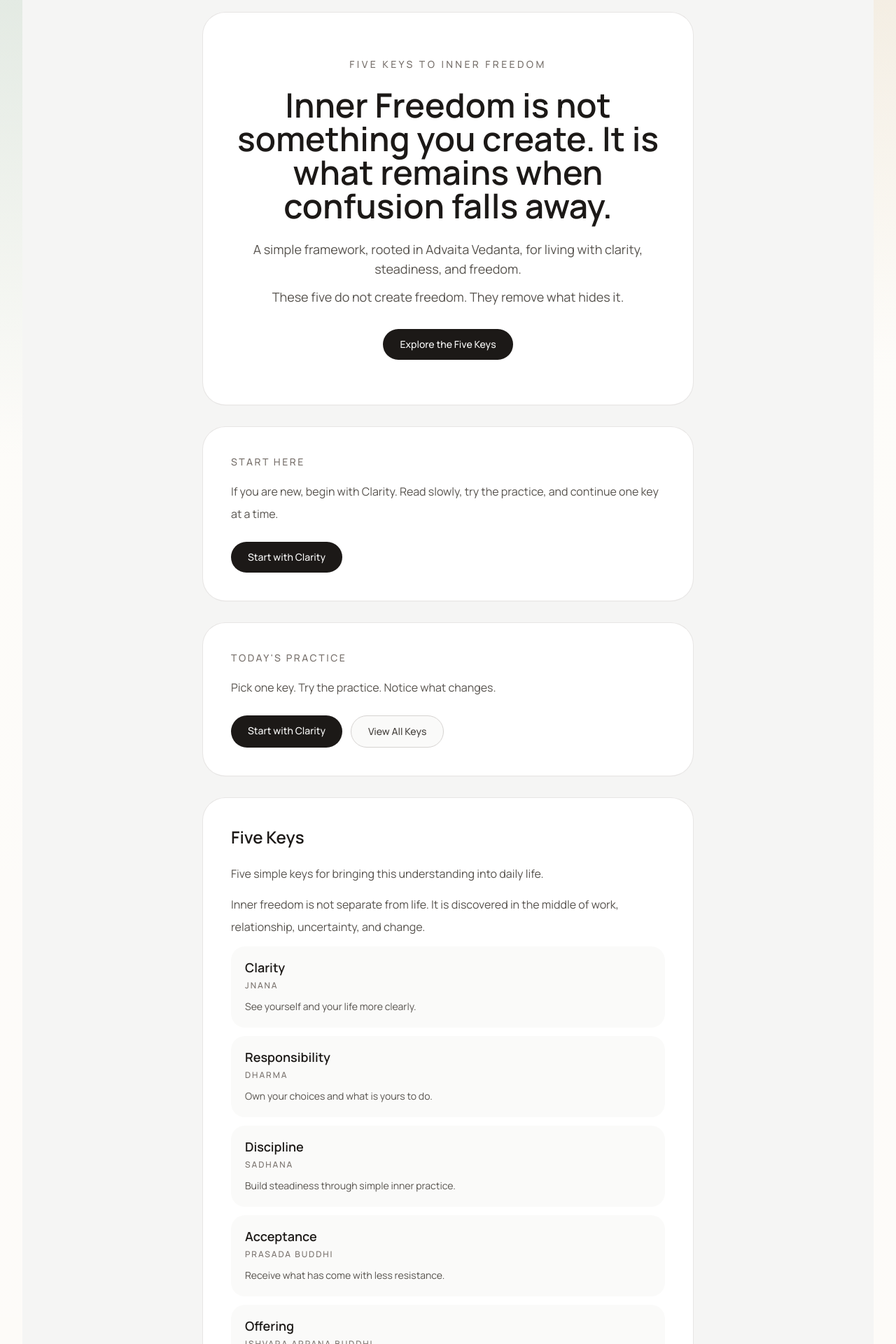
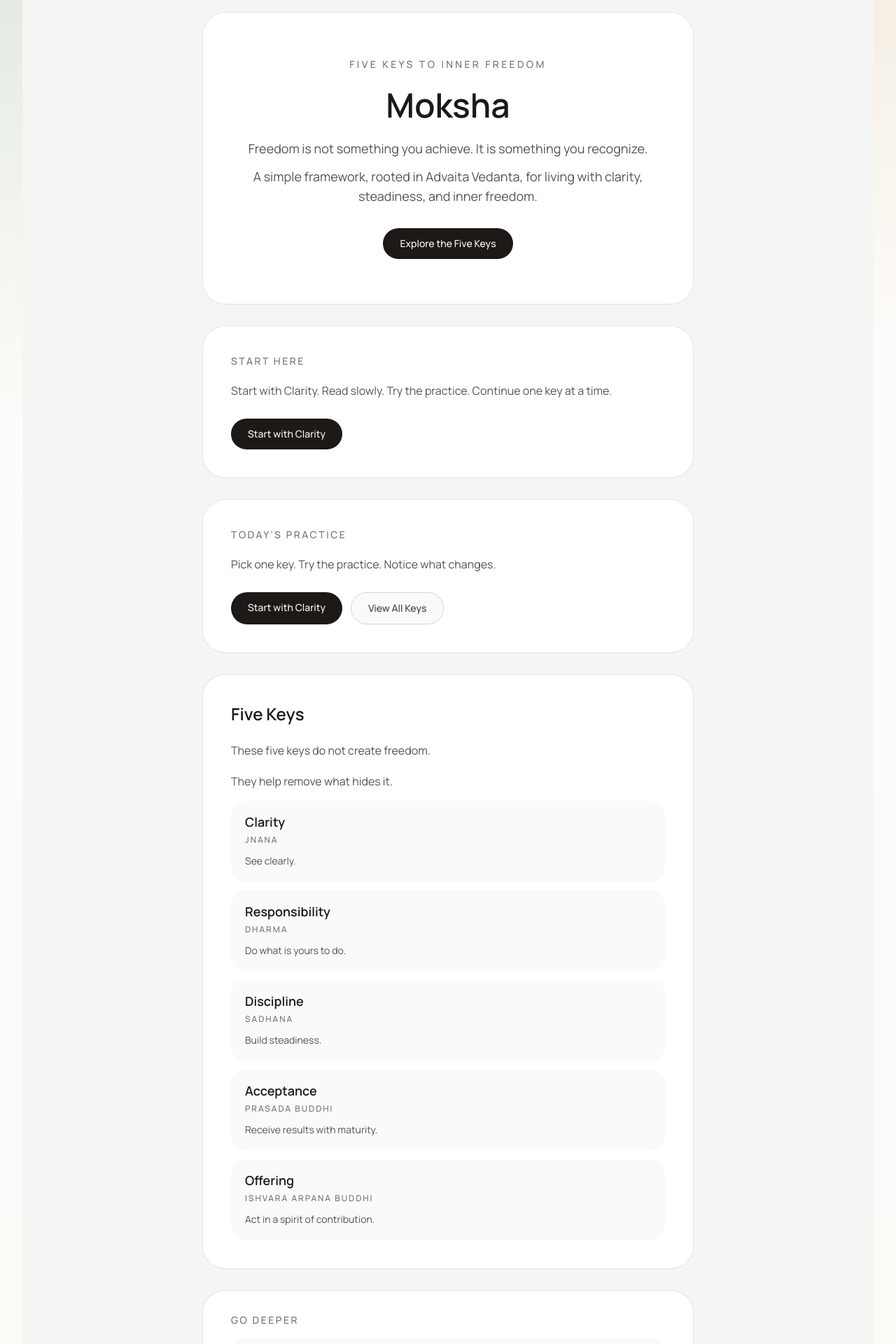
Before and after one commit to naveenniverthy/inner-freedom, a Next.js app: page / in a window 1280 px wide. Shown: the part 260-2180 px from the top of the page at 70% size. Built offline with nearby package versions, Linux system fonts and the light colour scheme; no server answers.

Commit message:
Moksha branding

```diff
--- a/app/page.jsx
+++ b/app/page.jsx
@@ -8,35 +8,35 @@ const cards = [
     subtitle: "Jnana",
     href: "/clarity",
     description:
-      "See yourself and your life more clearly.",
+      "See clearly.",
   },
   {
     title: "Responsibility",
     subtitle: "Dharma",
     href: "/responsibility",
     description:
-      "Own your choices and what is yours to do.",
+      "Do what is yours to do.",
   },
   {
     title: "Discipline",
     subtitle: "Sadhana",
     href: "/discipline",
     description:
-      "Build steadiness through simple inner practice.",
+      "Build steadiness.",
   },
   {
     title: "Acceptance",
     subtitle: "Prasada Buddhi",
     href: "/acceptance",
     description:
-      "Receive what has come with less resistance.",
+      "Receive results with maturity.",
   },
   {
     title: "Offering",
     subtitle: "Ishvara Arpana Buddhi",
     href: "/ishvara-arpana-buddhi",
     description:
-      "Act sincerely, and let go of the results.",
+      "Act in a spirit of contribution.",
   },
 ];
 
@@ -51,15 +51,15 @@ export default function Page() {
             Five Keys to Inner Freedom
           </p>
           <h1 className="mt-6 text-4xl font-semibold leading-tight text-stone-900 sm:text-5xl">
-            Inner Freedom is not something you create. It is what remains when
-            confusion falls away.
+            Moksha
           </h1>
           <p className="mx-auto mt-6 max-w-2xl text-base leading-8 text-stone-600 sm:text-lg">
-            A simple framework, rooted in Advaita Vedanta, for living with
-            clarity, steadiness, and freedom.
+            Freedom is not something you achieve. It is something you
+            recognize.
           </p>
           <p className="mx-auto mt-3 max-w-2xl text-base leading-8 text-stone-600 sm:text-lg">
-            These five do not create freedom. They remove what hides it.
+            A simple framework, rooted in Advaita Vedanta, for living with
+            clarity, steadiness, and inner freedom.
           </p>
           <div className="mt-8 flex flex-col justify-center gap-3 sm:flex-row">
             <Link
@@ -76,8 +76,8 @@ export default function Page() {
             Start Here
           </p>
           <p className="mt-4 text-base leading-8 text-stone-600">
-            If you are new, begin with Clarity. Read slowly, try the practice,
-            and continue one key at a time.
+            Start with Clarity. Read slowly. Try the practice. Continue one key
+            at a time.
           </p>
           <div className="mt-6">
             <Link
@@ -118,11 +118,10 @@ export default function Page() {
           </h2>
           <div className="mt-5 space-y-3">
             <p className="text-base leading-8 text-stone-600">
-              Five simple keys for bringing this understanding into daily life.
+              These five keys do not create freedom.
             </p>
             <p className="text-base leading-8 text-stone-600">
-              Inner freedom is not separate from life. It is discovered in the
-              middle of work, relationship, uncertainty, and change.
+              They help remove what hides it.
             </p>
             {cards.map((card) => (
               <Link
@@ -172,7 +171,7 @@ export default function Page() {
         </section>
 
         <footer className="flex flex-col items-center gap-3 pb-2 text-center text-sm text-stone-500">
-          <p>Rooted in Vedanta. Expressed as five simple keys for modern life.</p>
+          <p>Moksha. Five Keys to Inner Freedom.</p>
           <Link
             href="/five-keys"
             className="font-medium text-stone-600 transition hover:text-stone-800"
```
